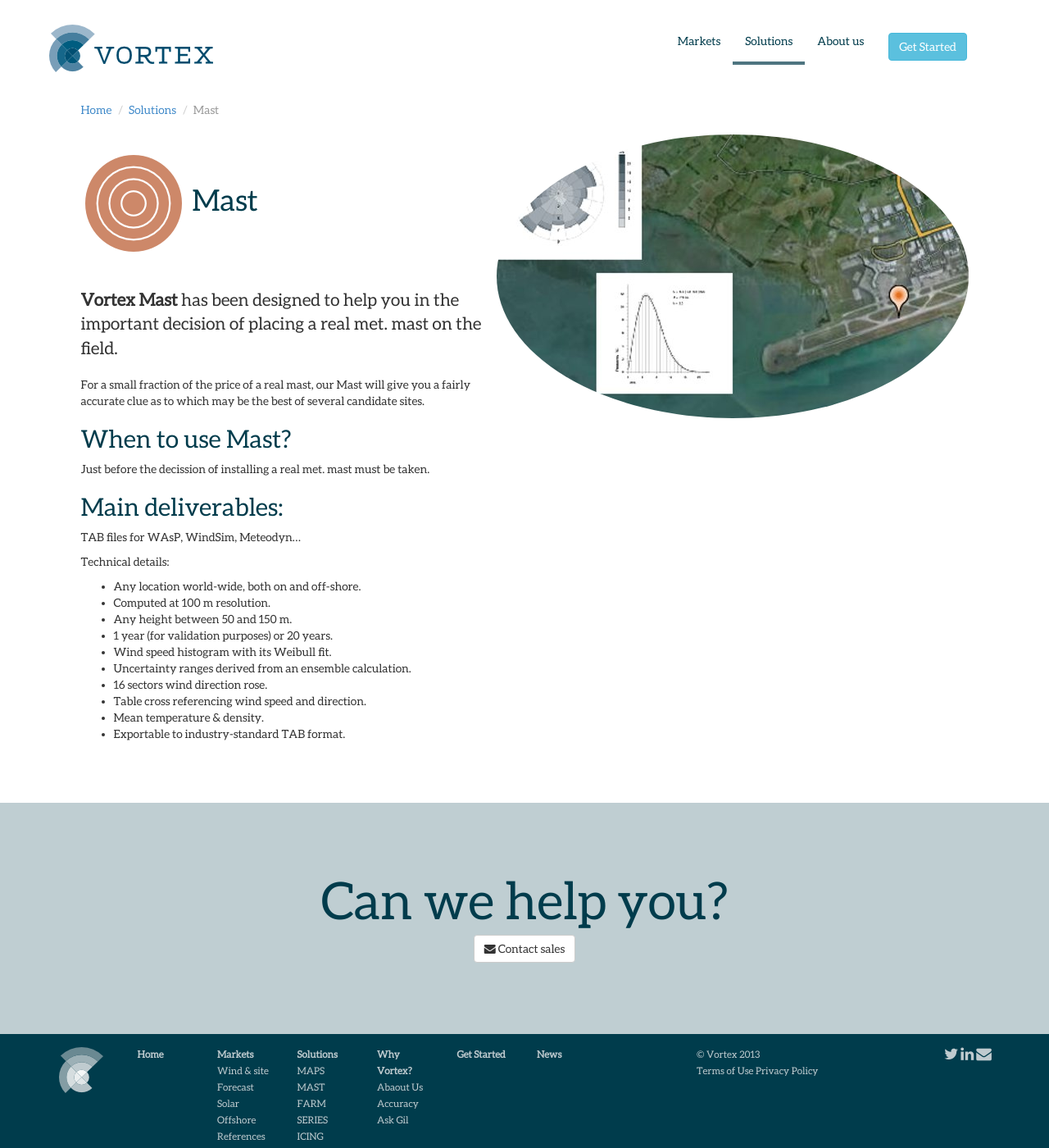
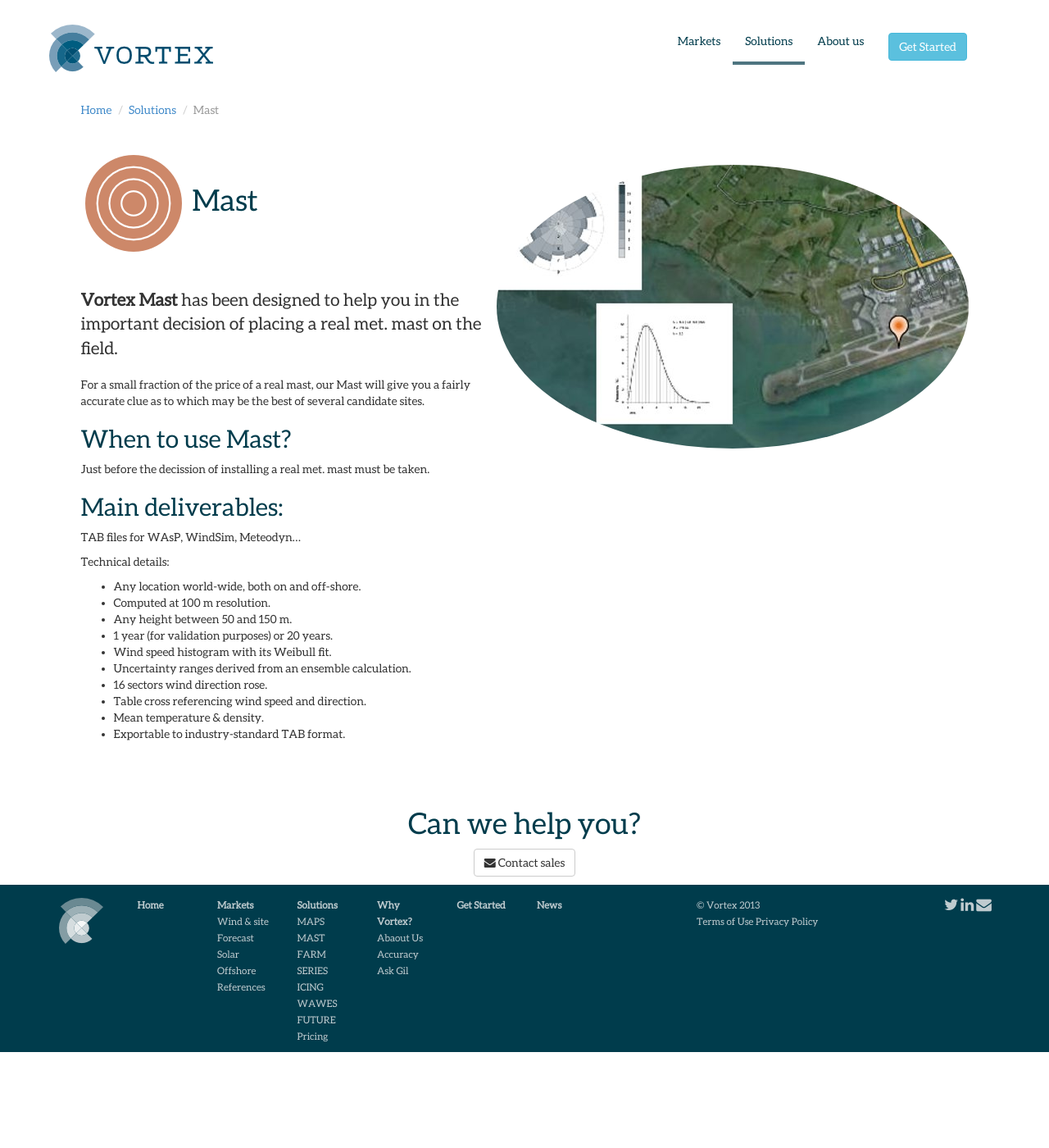
Before and after one commit to vortex-es/vortex-es.github.io, a Jekyll site: the page built from solutions/mast.md, in a window 1280 px wide and 1400 px high. Shown: the whole window at 82% size. Built offline with Jekyll 4.4.1, drawn with Linux system fonts in a browser that asks for light colours; Markdown is read by kramdown in place of the engine named in the settings.

Commit message:
ajustada la visualització del layout de solutions.

```diff
--- a/_layouts/markets.html
+++ b/_layouts/markets.html
@@ -24,7 +24,7 @@
 
       <article role="main">
         {% if page.featured-img-url %}
-        <p class="pull-right hidden-xs text-center"><img class="img-circle" src="{{site.baseurl}}/assets/img/{{page.featured-img-url}}"></p>
+        <p class="pull-right hidden-xs text-center featured-img-url"><img class="img-circle" src="{{site.baseurl}}/assets/img/{{page.featured-img-url}}"></p>
         {% endif %}
         {{ content }}
       </article>
--- a/_layouts/solutions.html
+++ b/_layouts/solutions.html
@@ -17,32 +17,21 @@
         {% endif %}
       </ul>
 
-      {% if page.featured-img-url %}
-      <p class="pull-right hidden-xs text-center"><img class="img-circle" src="{{site.baseurl}}/assets/img/{{page.featured-img-url}}"></p>
-      {% endif %}
-
       <div class="page-header">
         <h1>{% if page.icon-url %}<img src="{{site.baseurl}}/assets/img/{{page.icon-url}}"/>{% endif %} {% if page.title == 'Solutions' %}<strong>{{page.title}}</strong> {% else if %}{{page.title}} {% if page.subitle %}, {{page.subtitle}} {% endif %} {% endif %}</h1>
       </div>
 
           <article role="main">
+            {% if page.featured-img-url %}
+            <p class="pull-right hidden-xs text-center featured-img-url"><img class="img-circle" src="{{site.baseurl}}/assets/img/{{page.featured-img-url}}"></p>
+            {% endif %}
             {{ content }}
           </article>
 
     </div>
 
-  </div>
-
-  <div class="jumbotron jumbotron-orange jumbotron-no-margin full-width">
-
-    <div class="container">
-
-      <div class="page-header">
-        <h1 class="text-center">Can we help you?</h1>
-        <p class="text-center"><a href='mailto:info@vortex.es?subject={{page.title}} - Vortex.es&body=I would like further information on: http://www.vortex.es{{page.url}}' class='mailto btn btn-default' title='Contact sales'><span class='icon-envelope icon-white'></span> Contact sales</a></p>
-      </div>
-
-    </div>
+    <h1 class="text-center">Can we help you?</h1>
+    <p class="text-center"><a href='mailto:info@vortex.es?subject={{page.title}} - Vortex.es&body=I would like further information on: http://www.vortex.es{{page.url}}' class='mailto btn btn-default' title='Contact sales'><span class='icon-envelope icon-white'></span> Contact sales</a></p>
 
   </div>
 
--- a/assets/css/app.css
+++ b/assets/css/app.css
@@ -712,6 +712,10 @@
 body.vx-solutions div.body-content article p.pull-right, body.vx-markets div.body-content article p.pull-right {
   float: right!important;
 }
+body.vx-solutions div.body-content article p.featured-img-url {
+  margin-top: -150px;
+  margin-left: 10px;
+}
 }
 
 @media screen and (min-width: 1200px) {
```
